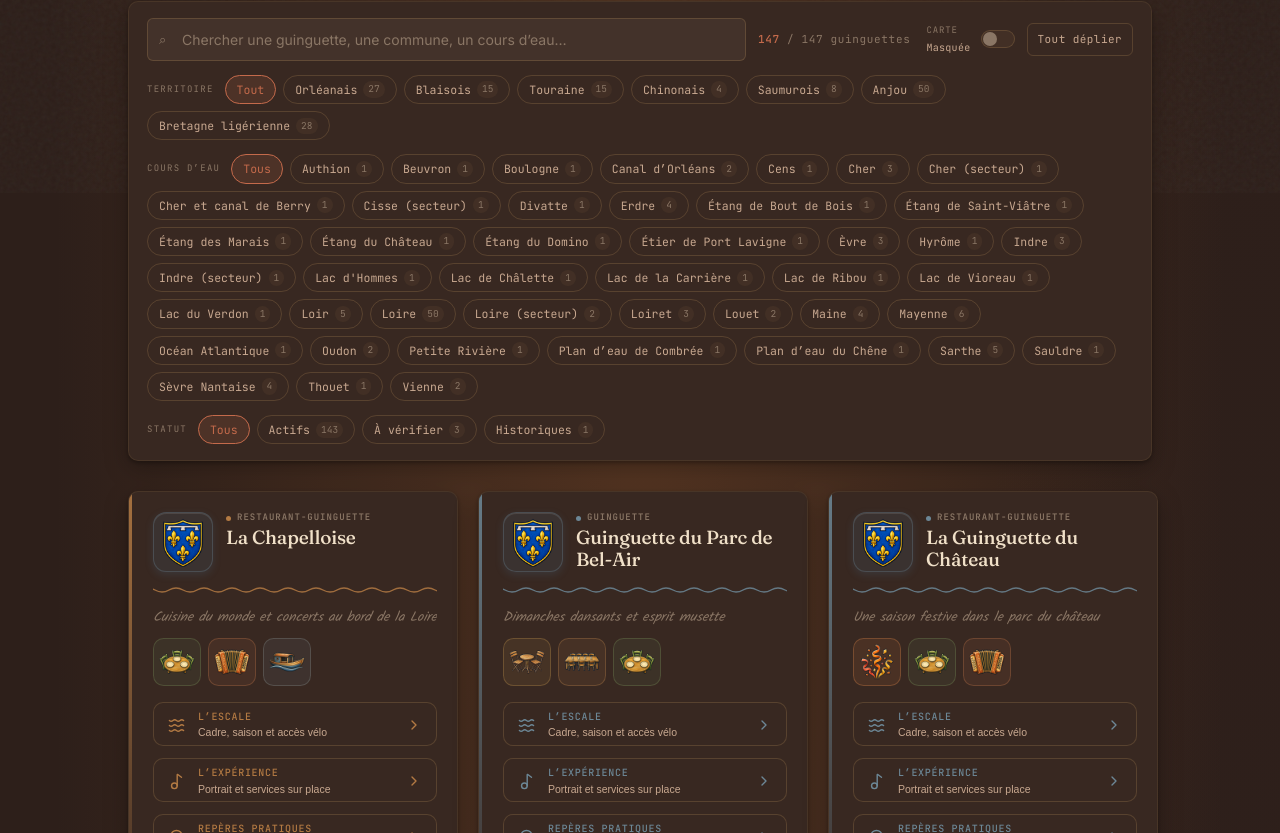
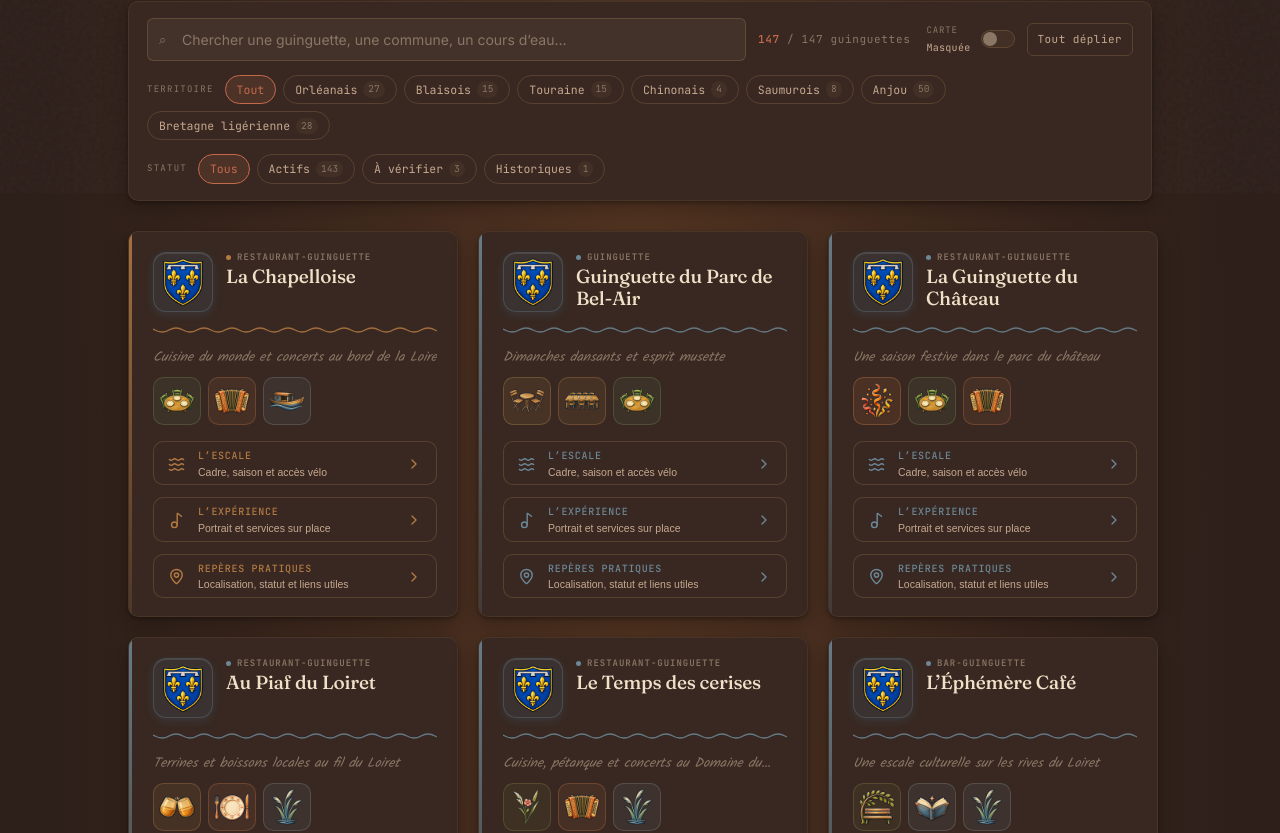
Before and after one commit to iamjulienjulien/loireridezen-codex, a Next.js app: page /guinguettes in a window 1280 px wide. Shown: the part 607-1440 px from the top of the page. Built offline with nearby package versions, Linux system fonts and the light colour scheme.

Commit message:
[LRZ-CODEX] 🎨 guinguettes > align index filters with chateaux > 🤠 Julien

```diff
--- a/src/app/guinguettes/GuinguettesIndex.tsx
+++ b/src/app/guinguettes/GuinguettesIndex.tsx
@@ -39,7 +39,6 @@ export default function GuinguettesIndex({
 }) {
     const entry = getIndex("/guinguettes")!;
     const [territoire, setTerritoire] = useState("all");
-    const [coursDEau, setCoursDEau] = useState("all");
     const [statut, setStatut] = useState("all");
     const [query, setQuery] = useState("");
     const [expandAll, setExpandAll] = useState(false);
@@ -62,10 +61,8 @@ export default function GuinguettesIndex({
         }));
     };
 
-    const countFor = (
-        field: "territoire" | "coursDEau" | "statut",
-        value: string,
-    ) => guinguettes.filter((item) => item[field] === value).length;
+    const countFor = (field: "territoire" | "statut", value: string) =>
+        guinguettes.filter((item) => item[field] === value).length;
 
     const territoireOptions = useMemo(
         () => [
@@ -77,30 +74,11 @@ export default function GuinguettesIndex({
         [guinguettes],
     );
 
-    const coursEauOptions = useMemo(
-        () => [
-            { id: "all", label: "Tous" },
-            ...Array.from(
-                new Set(
-                    guinguettes
-                        .map(({ coursDEau: value }) => value)
-                        .filter((value): value is string => Boolean(value)),
-                ),
-            )
-                .sort((a, b) => a.localeCompare(b, "fr"))
-                .map((value) => ({ id: value, label: value })),
-        ],
-        [guinguettes],
-    );
-
     const list = useMemo(() => {
         const normalizedQuery = normalize(query.trim());
 
         return guinguettes.filter((item) => {
             if (territoire !== "all" && item.territoire !== territoire) {
-                return false;
-            }
-            if (coursDEau !== "all" && item.coursDEau !== coursDEau) {
                 return false;
             }
             if (statut !== "all" && item.statut !== statut) return false;
@@ -129,7 +107,7 @@ export default function GuinguettesIndex({
 
             return true;
         });
-    }, [guinguettes, territoire, coursDEau, statut, query]);
+    }, [guinguettes, territoire, statut, query]);
 
     useEffect(() => {
         if (!interactiveMapEnabled) return;
@@ -286,18 +264,6 @@ export default function GuinguettesIndex({
                         })),
                     },
                     {
-                        label: "Cours d’eau",
-                        active: coursDEau,
-                        onSelect: setCoursDEau,
-                        options: coursEauOptions.map((option) => ({
-                            ...option,
-                            count:
-                                option.id === "all"
-                                    ? undefined
-                                    : countFor("coursDEau", option.id),
-                        })),
-                    },
-                    {
                         label: "Statut",
                         active: statut,
                         onSelect: setStatut,
```
